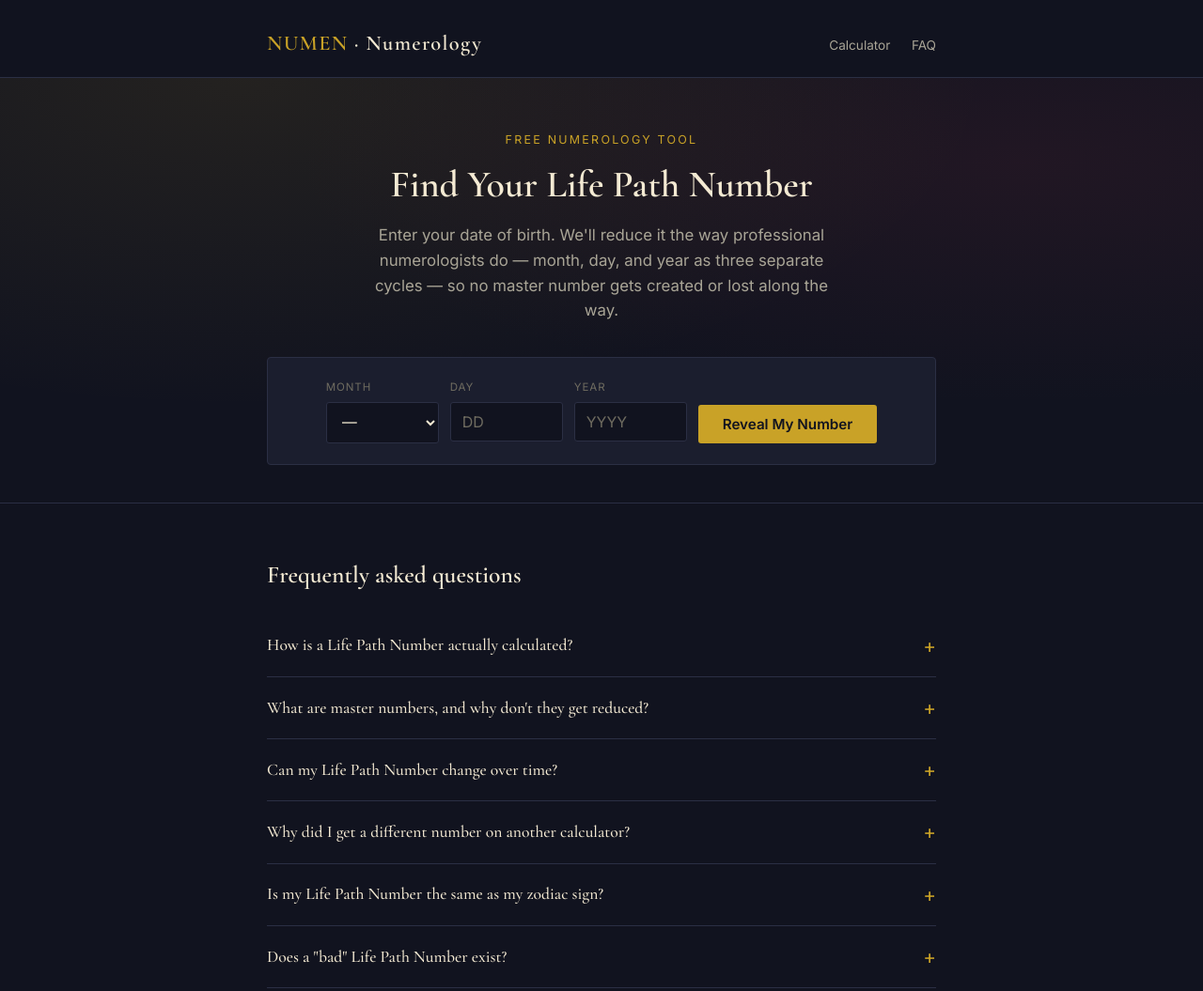
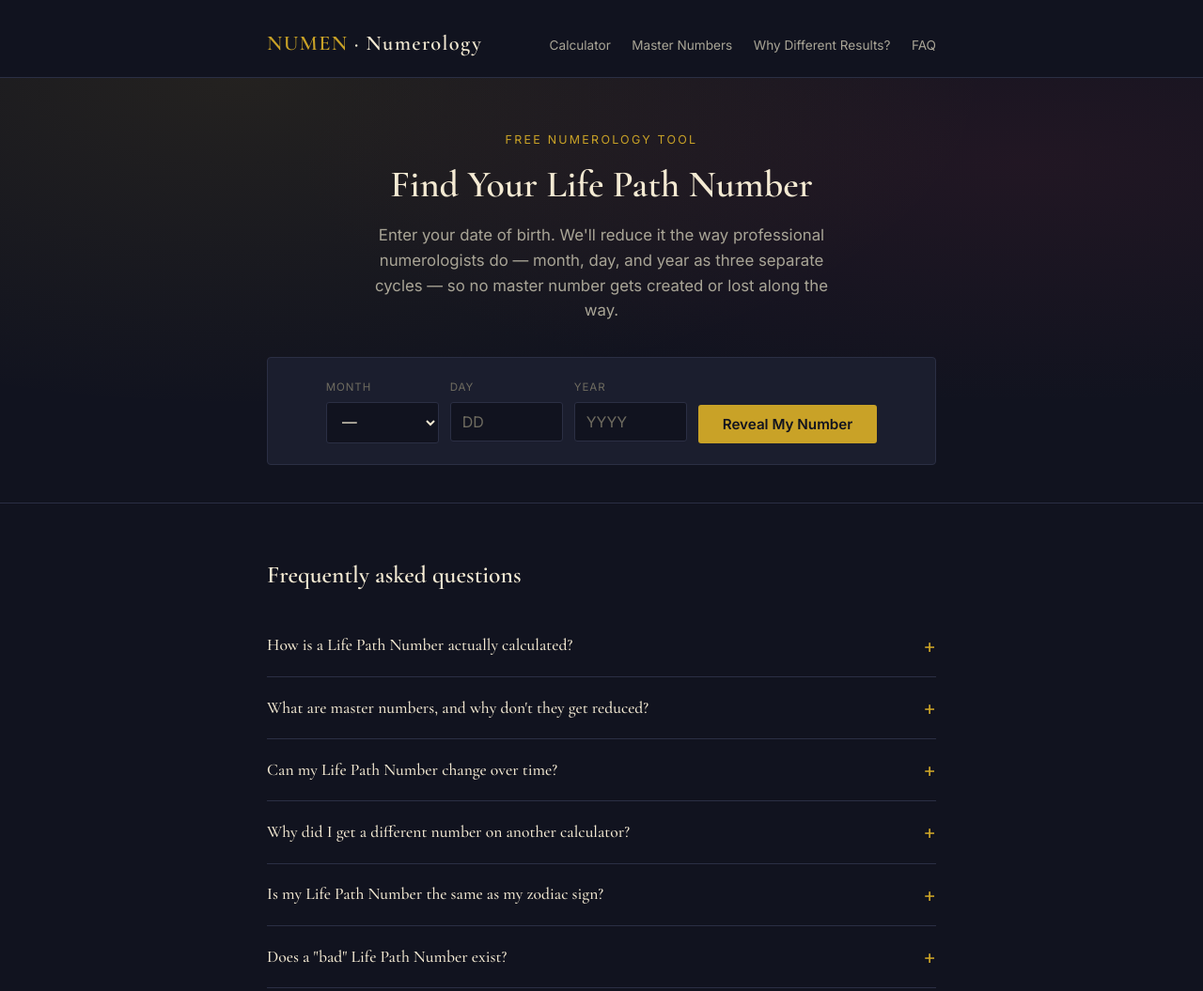
Before and after one commit to wenshehui26-dev/pathnumerology, a plain HTML site: page index.html in a window 1280 px wide. Shown: the top 1055 px of the page at 94% size. Drawn offline with nearby package versions, Linux system fonts and the light colour scheme.

Commit message:
Update index.html

```diff
--- a/index.html
+++ b/index.html
@@ -306,6 +306,8 @@
     <div class="brand">NUMEN <span>· Numerology</span></div>
     <nav aria-label="Site">
       <a href="#calculator">Calculator</a>
+      <a href="/master-numbers.html">Master Numbers</a>
+      <a href="/why-different-results.html">Why Different Results?</a>
       <a href="#faq">FAQ</a>
     </nav>
   </div>
```
